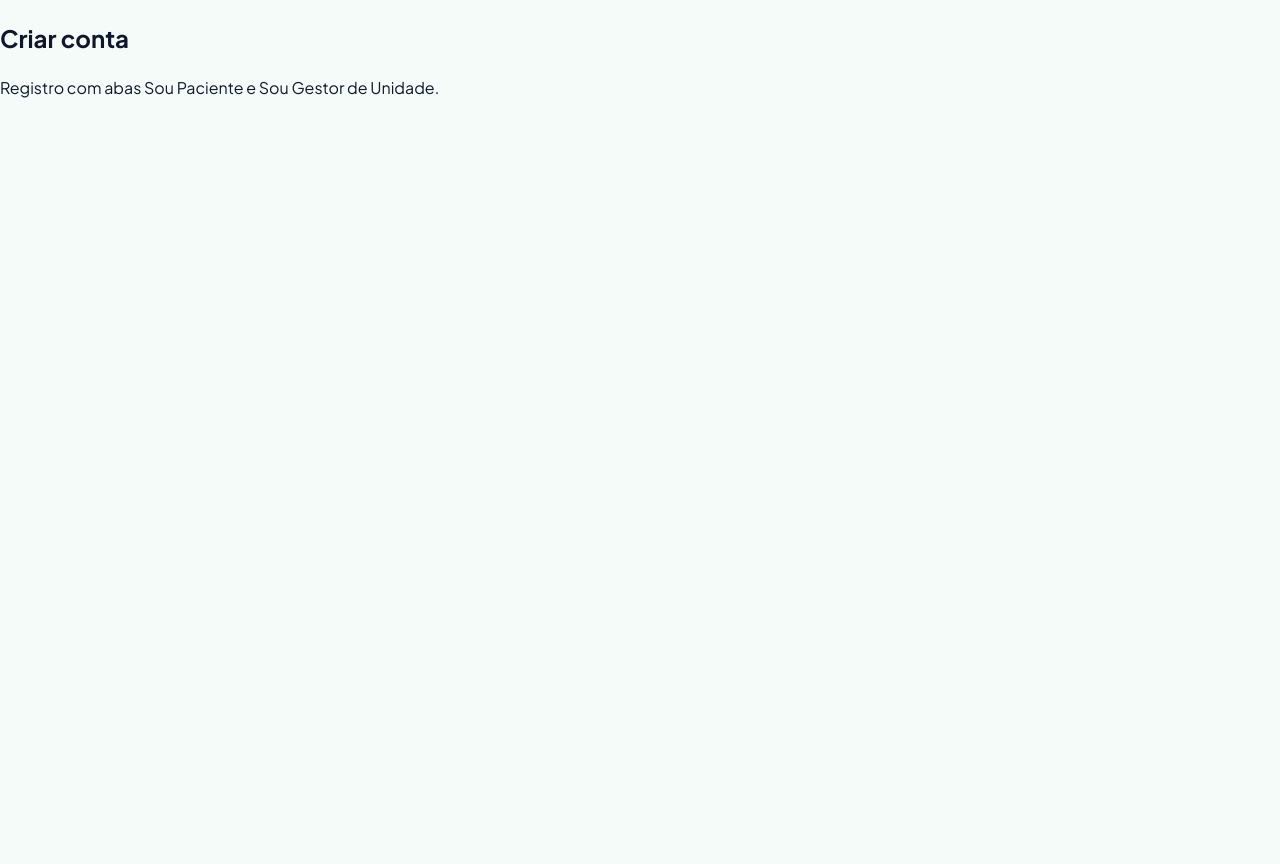
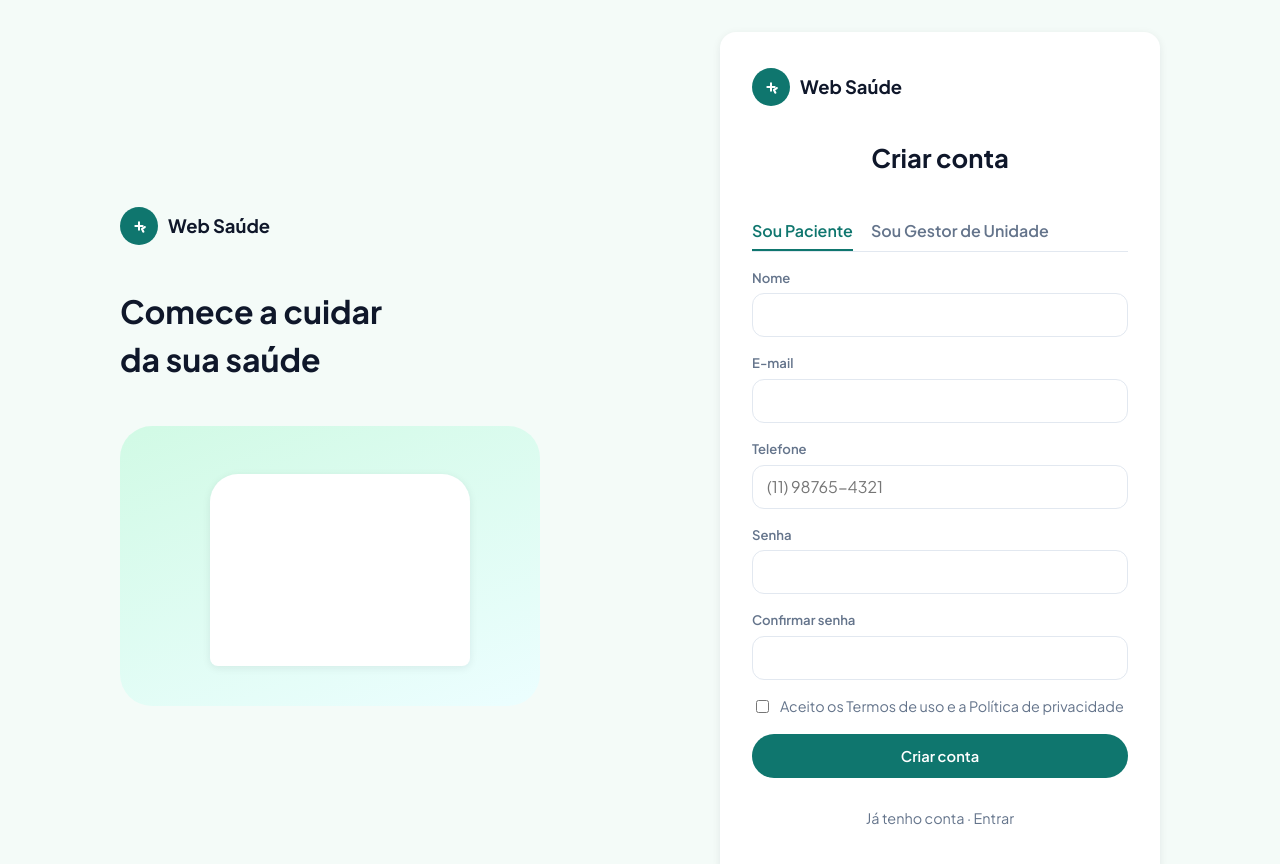
Before and after one commit to WebSaudeApp/web-saude-interface, a Next.js app: page /register in a window 1280 px wide. Shown: the top 864 px of the page. Before the commit the page ends 800 px from the top, so only its background shows below. Built offline with nearby package versions, Linux system fonts and the light colour scheme.

Commit message:
feat(#7): implementa criação de conta fiel ao login e ao protótipo

```diff
--- /dev/null
+++ b/src/components/common/BrandLink.tsx
@@ -0,0 +1,19 @@
+import Link from "next/link";
+import { publicRoutes } from "@/configs/Routes";
+
+export default function BrandLink() {
+  return (
+    <Link className="brand" href={publicRoutes.home}>
+      <span className="brand-mark" aria-hidden="true">
+        <svg viewBox="0 0 24 24">
+          <path d="M8 12h8M12 8v8" strokeLinecap="round" />
+          <circle cx="15.2" cy="15.2" r="1.1" fill="#fff" stroke="none" />
+          <circle cx="18.4" cy="13.2" r="1.1" fill="#fff" stroke="none" />
+          <circle cx="16.8" cy="18.2" r="1.1" fill="#fff" stroke="none" />
+          <path d="M15.2 15.2l3.2-2M15.2 15.2l1.6 3" />
+        </svg>
+      </span>
+      <span>Web Saúde</span>
+    </Link>
+  );
+}
--- a/src/pages/register.tsx
+++ b/src/pages/register.tsx
@@ -1,10 +1,133 @@
-import PagePlaceholder from "@/components/common/PagePlaceholder";
+import { useState, type FormEvent } from "react";
+import Head from "next/head";
+import Link from "next/link";
+import { useRouter } from "next/router";
+import BrandLink from "@/components/common/BrandLink";
+import { publicRoutes } from "@/configs/Routes";
+
+type TipoConta = "paciente" | "gestor";
 
 export default function RegistroPage() {
+  const router = useRouter();
+  const [tipo, setTipo] = useState<TipoConta>("paciente");
+  const [nome, setNome] = useState("");
+  const [email, setEmail] = useState("");
+  const [telefone, setTelefone] = useState("");
+  const [senha, setSenha] = useState("");
+  const [confirmaSenha, setConfirmaSenha] = useState("");
+  const [passwordError, setPasswordError] = useState<string | null>(null);
+
+  function handleSubmit(event: FormEvent<HTMLFormElement>) {
+    event.preventDefault();
+
+    if (senha !== confirmaSenha) {
+      setPasswordError("As senhas não coincidem.");
+      return;
+    }
+
+    setPasswordError(null);
+    router.push(
+      `${publicRoutes.verifyEmail}?email=${encodeURIComponent(email)}`,
+    );
+  }
+
   return (
-    <PagePlaceholder
-      title="Criar conta"
-      description="Registro com abas Sou Paciente e Sou Gestor de Unidade."
-    />
+    <>
+      <Head>
+        <title>Web Saúde — Criar conta</title>
+      </Head>
+      <div className="auth-page">
+        <div className="auth-split">
+          <div className="auth-art">
+            <BrandLink />
+            <h2>Comece a cuidar da sua saúde</h2>
+            <div className="illu" aria-hidden="true" />
+          </div>
+          <form className="card auth-card" onSubmit={handleSubmit}>
+            <BrandLink />
+            <h1>Criar conta</h1>
+            <div className="tabs">
+              <button
+                type="button"
+                className={tipo === "paciente" ? "is-on" : undefined}
+                onClick={() => setTipo("paciente")}
+              >
+                Sou Paciente
+              </button>
+              <button
+                type="button"
+                className={tipo === "gestor" ? "is-on" : undefined}
+                onClick={() => setTipo("gestor")}
+              >
+                Sou Gestor de Unidade
+              </button>
+            </div>
+            <label className="field">
+              <span>Nome</span>
+              <input
+                className="input"
+                value={nome}
+                onChange={(event) => setNome(event.target.value)}
+                required
+              />
+            </label>
+            <label className="field">
+              <span>E-mail</span>
+              <input
+                className="input"
+                type="email"
+                value={email}
+                onChange={(event) => setEmail(event.target.value)}
+                required
+              />
+            </label>
+            <label className="field">
+              <span>Telefone</span>
+              <input
+                className="input"
+                placeholder="(11) 98765-4321"
+                value={telefone}
+                onChange={(event) => setTelefone(event.target.value)}
+                required
+              />
+            </label>
+            <label className="field">
+              <span>Senha</span>
+              <input
+                className="input"
+                type="password"
+                minLength={6}
+                value={senha}
+                onChange={(event) => setSenha(event.target.value)}
+                required
+              />
+            </label>
+            <label className="field">
+              <span>Confirmar senha</span>
+              <input
+                className="input"
+                type="password"
+                value={confirmaSenha}
+                onChange={(event) => setConfirmaSenha(event.target.value)}
+                required
+              />
+            </label>
+            {passwordError ? (
+              <p className="field-error">{passwordError}</p>
+            ) : null}
+            <label className="check">
+              <input type="checkbox" required /> Aceito os Termos de uso e a
+              Política de privacidade
+            </label>
+            <button className="btn btn-primary btn-lg" type="submit">
+              Criar conta
+            </button>
+            <p className="center-note">
+              Já tenho conta · <Link href={publicRoutes.login}>Entrar</Link>
+            </p>
+          </form>
+        </div>
+      </div>
+    </>
   );
 }
--- a/src/styles/globals.scss
+++ b/src/styles/globals.scss
@@ -800,6 +800,29 @@ button {
   box-shadow: var(--shadow);
 }
 
+.tabs {
+  display: flex;
+  gap: 18px;
+  border-bottom: 1px solid var(--line);
+}
+
+.tabs button {
+  padding: 8px 0;
+  color: var(--muted);
+  font-weight: 600;
+}
+
+.tabs button.is-on {
+  color: var(--teal);
+  box-shadow: inset 0 -2px 0 var(--teal);
+}
+
+.field-error {
+  color: var(--danger);
+  font-size: 0.85rem;
+  margin-top: -8px;
+}
+
 @media (max-width: 860px) {
   .unit-grid,
   .search-bar,
```
Also changed, not shown: src/pages/login.tsx (+1 -17 lines).
